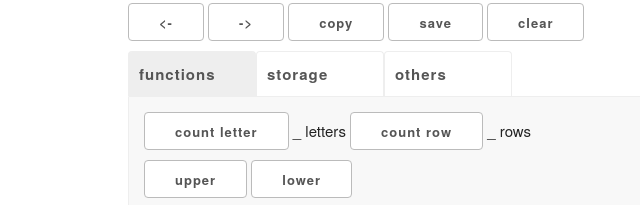
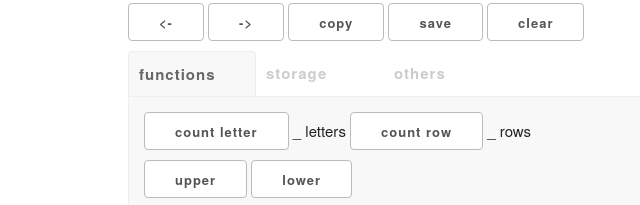
Before and after one commit to knz21/kaeru, a website: page index.html in a window 1280 px wide. Shown: the part 307-512 px from the top of the page, 32-672 px from the left. Drawn offline with nearby package versions, Linux system fonts and the light colour scheme; some packages are replaced by stand-ins of ours; a script that the page names is missing.

Commit message:
tabちょっと修正

```diff
--- a/kaeru.css
+++ b/kaeru.css
@@ -11,18 +11,19 @@ button {
 .tab_button {
     margin: 0;
     padding: 10px;
-    border: solid 1px #eeeeee;
-    border-bottom: none;
     border-radius: 4px 4px 0 0;
+    letter-spacing: .1rem;
     font-weight: 600;
-    letter-spacing: .1rem;
-    color: #555;
+    color: #cccccc;
     box-sizing: border-box;
     cursor: pointer;
 }
 
 .tab_button.selected {
-    background-color: #eeeeee;
+    border: solid 1px #eeeeee;
+    border-bottom: none;
+    color: #666666;
+    background-color: #f8f8f8;
 }
 
 .tab_content {
```
